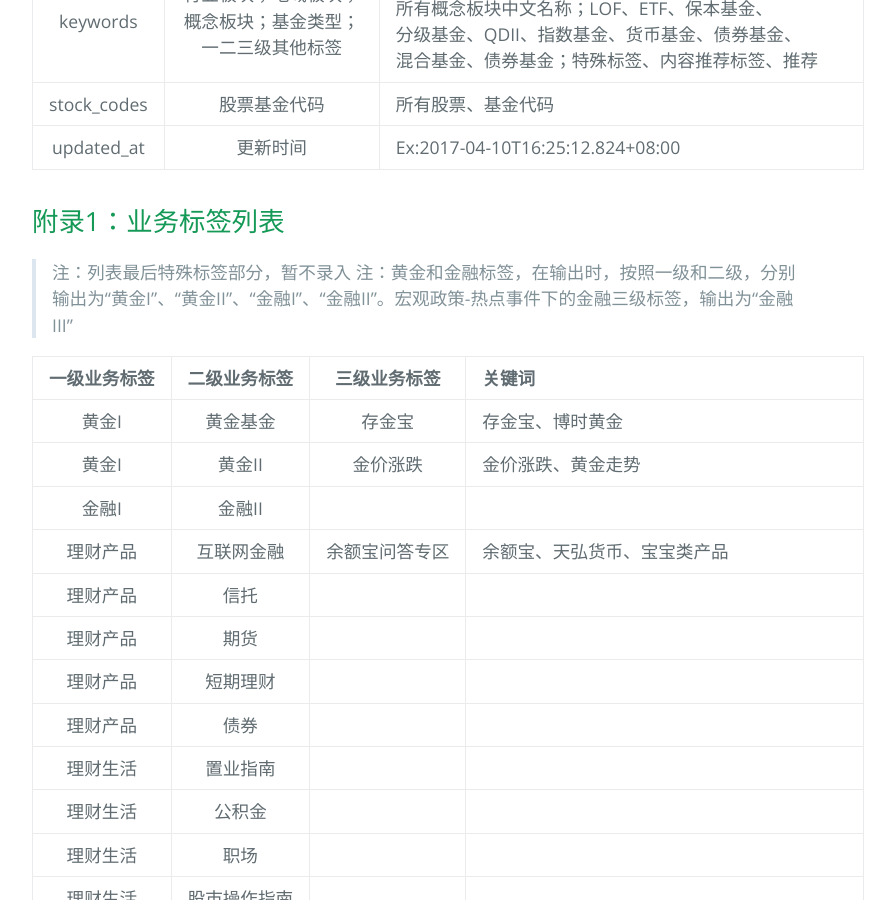
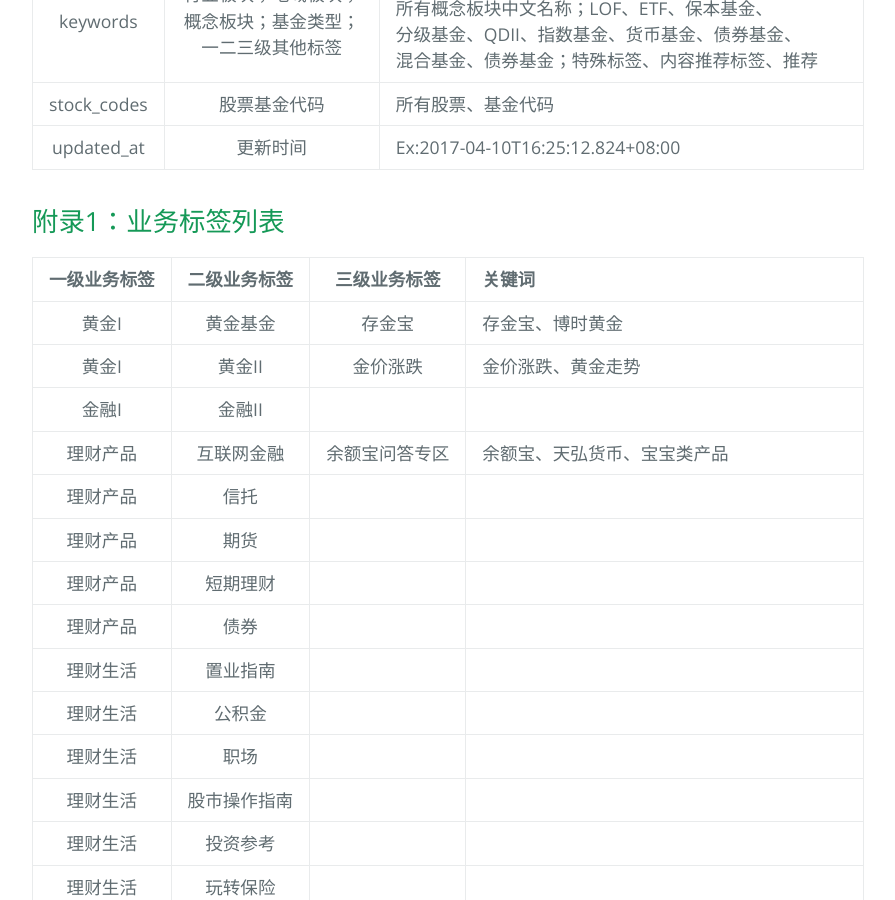
Before and after one commit to Littletreeeeee/prd-invest, a Jekyll site: the page built from documents/prd_invest_jubaoqa.md, in a window 1280 px wide and 900 px high, scrolled down 13384 px. Shown: the whole window, without its empty margins (192-1087 px from the left). Built offline with Jekyll 4.4.1, drawn with Linux system fonts in a browser that asks for light colours; the repository's description, which GitHub fills in, is left out.

Commit message:
edit prd

```diff
--- a/documents/prd_invest_jubaoqa.md
+++ b/documents/prd_invest_jubaoqa.md
@@ -240,9 +240,6 @@ layout: default
 
 ## 附录1：业务标签列表
 
-> 注：列表最后特殊标签部分，暂不录入
-> 注：黄金和金融标签，在输出时，按照一级和二级，分别输出为“黄金I”、“黄金II”、“金融I”、“金融II”。宏观政策-热点事件下的金融三级标签，输出为“金融III”
-
 |一级业务标签|二级业务标签|三级业务标签|关键词|
 |:---:| :-----------: | :-----------: | :----------- |
 |黄金I|黄金基金|存金宝|存金宝、博时黄金|
```
